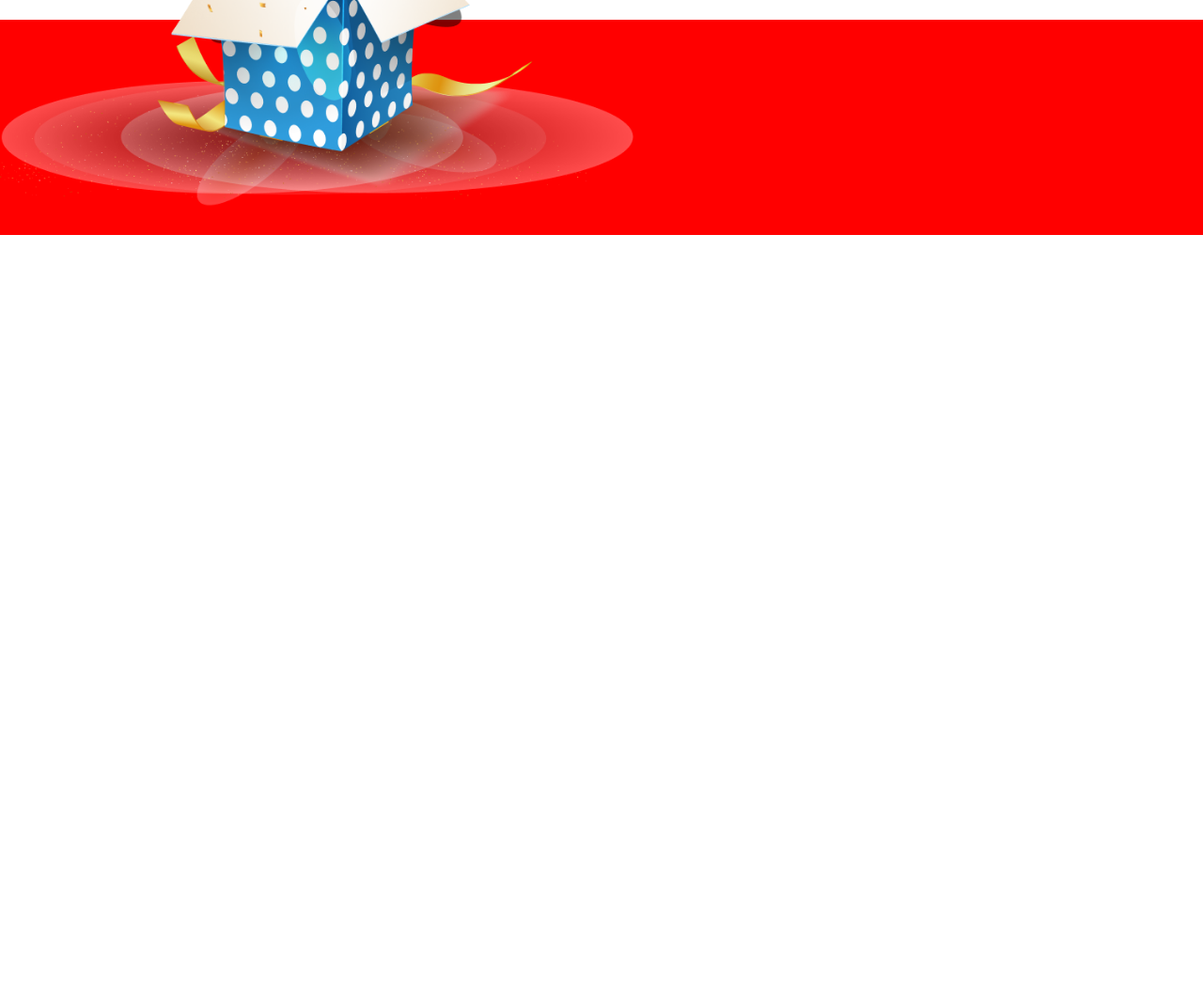
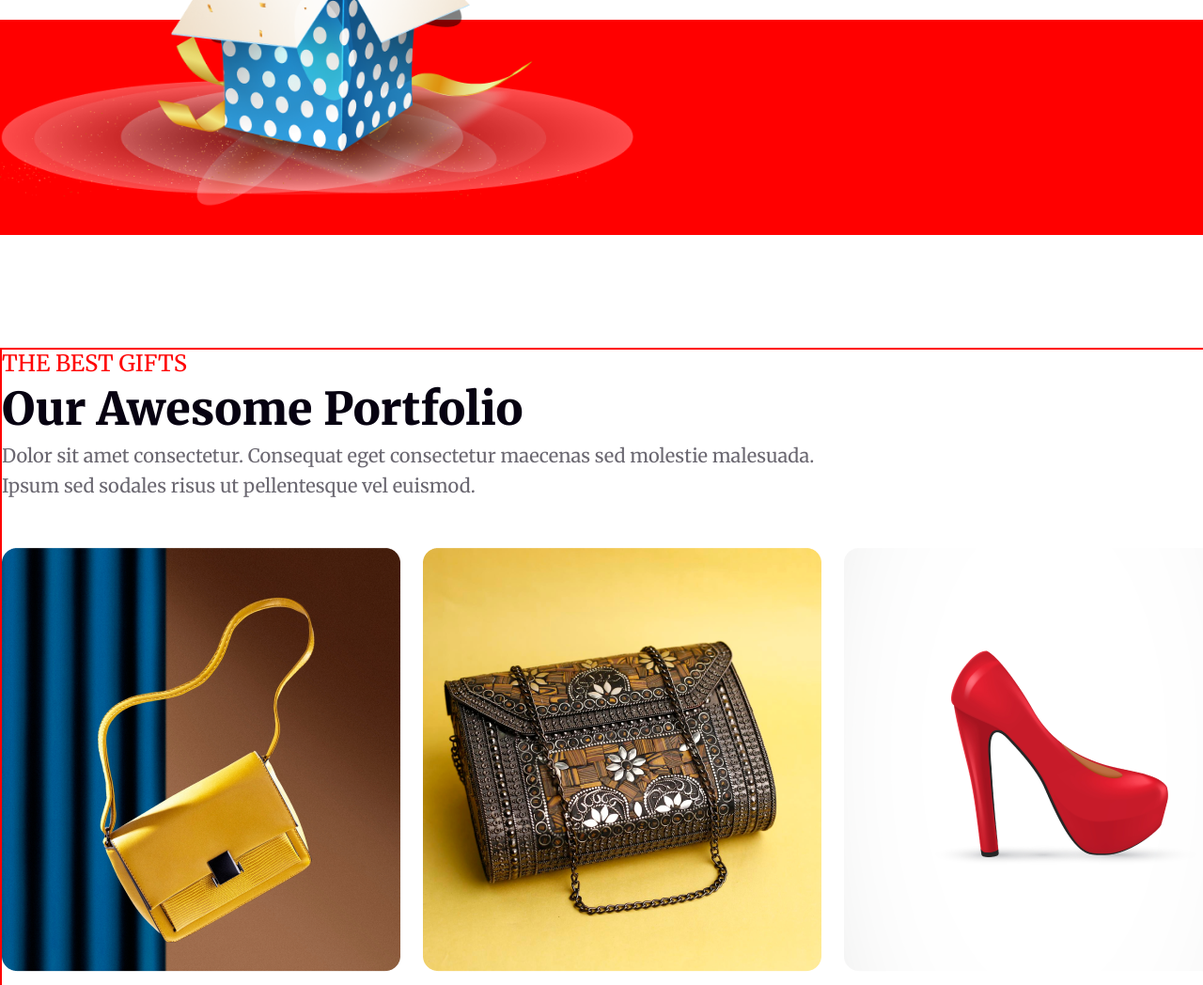
Before and after one commit to shawonvai25/batch9-a1-solution, a plain HTML site: page index.html in a window 1280 px wide. Shown: the part 3032-4080 px from the top of the page at 94% size. Before the commit the page ends 3332 px from the top, so only its background shows below. Drawn offline with Linux system fonts and the light colour scheme.

Commit message:
portfolio section done

```diff
--- a/index.html
+++ b/index.html
@@ -69,6 +69,28 @@
         <div class="solid-color"></div>
       </section>
       <!-- holiday section ends here -->
+
+      <!-- portfolio section starts here  -->
+      <section class="portfolio-section">
+        <div class="portfolio-text-content">
+          <h2>THE BEST GIFTS</h2>
+          <h1>Our Awesome Portfolio</h1>
+          <p>
+            Dolor sit amet consectetur. Consequat eget consectetur maecenas sed
+            molestie malesuada. <br />
+            Ipsum sed sodales risus ut pellentesque vel euismod.
+          </p>
+        </div>
+        <div class="portfolio-items">
+          <div class="item1"><img src="./images/Rectangle 3.png" alt="" /></div>
+          <div class="item2"><img src="./images/Rectangle 4.png" alt="" /></div>
+          <div class="item3"><img src="./images/Rectangle 5.png" alt="" /></div>
+          <div class="item4"><img src="./images/Rectangle 6.png" alt="" /></div>
+          <div class="item5"><img src="./images/Rectangle 7.png" alt="" /></div>
+          <div class="item6"><img src="./images/Rectangle 8.png" alt="" /></div>
+        </div>
+      </section>
+      <!-- portfolio section ends here -->
     </main>
     <footer></footer>
   </body>
--- a/style/styles.css
+++ b/style/styles.css
@@ -191,3 +191,49 @@
   top: 40%;
   left: 75%;
 }
+/* portfolio section styles */
+.portfolio-section {
+  width: 1320px;
+  height: 1163px;
+  border: 2px solid red;
+  margin: 0 auto;
+  margin-top: 120px;
+}
+.portfolio-text-content h2 {
+  font-size: 24px;
+  font-weight: 500;
+  color: #ff0000;
+  line-height: 29px;
+  text-align: left;
+  margin-bottom: 4px;
+}
+.portfolio-text-content h1 {
+  font-size: 48px;
+  font-weight: 900;
+  line-height: 60px;
+  color: #070211;
+  text-align: left;
+  margin-bottom: 4px;
+}
+.portfolio-text-content p {
+  font-size: 20px;
+  font-weight: 400;
+  line-height: 32px;
+  text-align: left;
+  color: rgba(7, 2, 17, 0.6);
+  margin-bottom: 50px;
+}
+.item1,
+.item2,
+.item3,
+.item4,
+.item5,
+.item6 {
+  width: 424px;
+  height: 450px;
+}
+.portfolio-items {
+  display: grid;
+  grid-template-columns: repeat(3, 1fr);
+  gap: 24px;
+}
```
